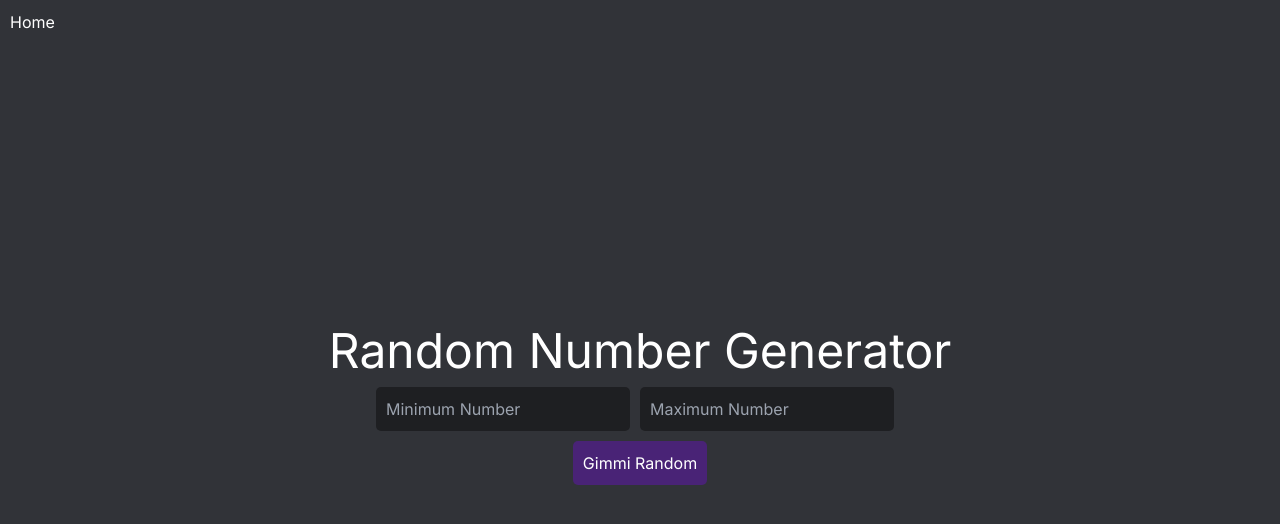
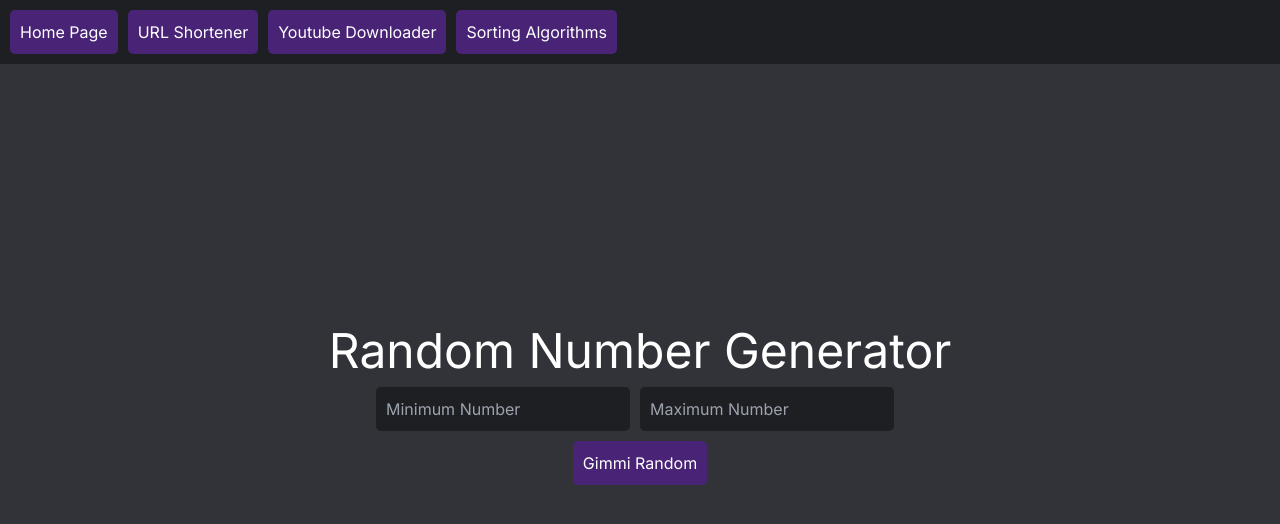
Before and after one commit to MA5951/Scouting-System-Interface, a Next.js app: page /randomNumber in a window 1280 px wide. Shown: the top 524 px of the page. Built offline with nearby package versions, Linux system fonts and the light colour scheme.

Commit message:
added top bar to all the files

```diff
--- a/src/app/randomNumber/page.tsx
+++ b/src/app/randomNumber/page.tsx
@@ -17,9 +17,22 @@ const UrlShortener = () => {
 
   return (
     <div style={{ display: 'flex', flexDirection: 'column', alignItems: 'center', justifyContent: 'center', height: '100vh' }}>
-      <Link legacyBehavior href="/">
-        <a style={{ color: 'white', position: 'absolute', top: '10px', left: '10px' }}>Home</a>
-      </Link>
+      <div style={{ position: 'absolute', top: '10px', left: '10px' }}>
+        <div className="buttonContainer" style={{ backgroundColor: "rgb(30, 31, 34)", padding: '10px', width: '100%', position: 'fixed', top: '0', left: '0'}}>
+          <Link legacyBehavior href="/">
+            <button className='purpleButton' style={{ marginRight: '10px'}}>Home Page</button>
+          </Link>
+          <Link legacyBehavior href="/urlShortner">
+            <button className='purpleButton' style={{ marginRight: '10px' }}>URL Shortener</button>
+          </Link>
+          <Link legacyBehavior href="/YoutubeDownloader">
+            <button className='purpleButton' style={{ marginRight: '10px' }}>Youtube Downloader</button>
+          </Link>
+          <Link legacyBehavior href="/sortingAlgorithms">
+            <button className='purpleButton' style={{ marginRight: '10px' }}>Sorting Algorithms</button>
+          </Link>
+        </div>
+      </div>
       <div style={{ color: 'white', textAlign: 'center' }}>
         <h1 style={{ textAlign: 'center', marginBottom: '0px', fontSize: '48px' }}>Random Number Generator</h1>
         <div style={{ textAlign: 'center' }}>
```
Also changed, not shown: src/app/YoutubeDownloader/page.tsx (+14 -3 lines), src/app/sortingAlgorithms/page.tsx (+14 -3 lines), src/app/urlShortner/page.tsx (+14 -3 lines).
